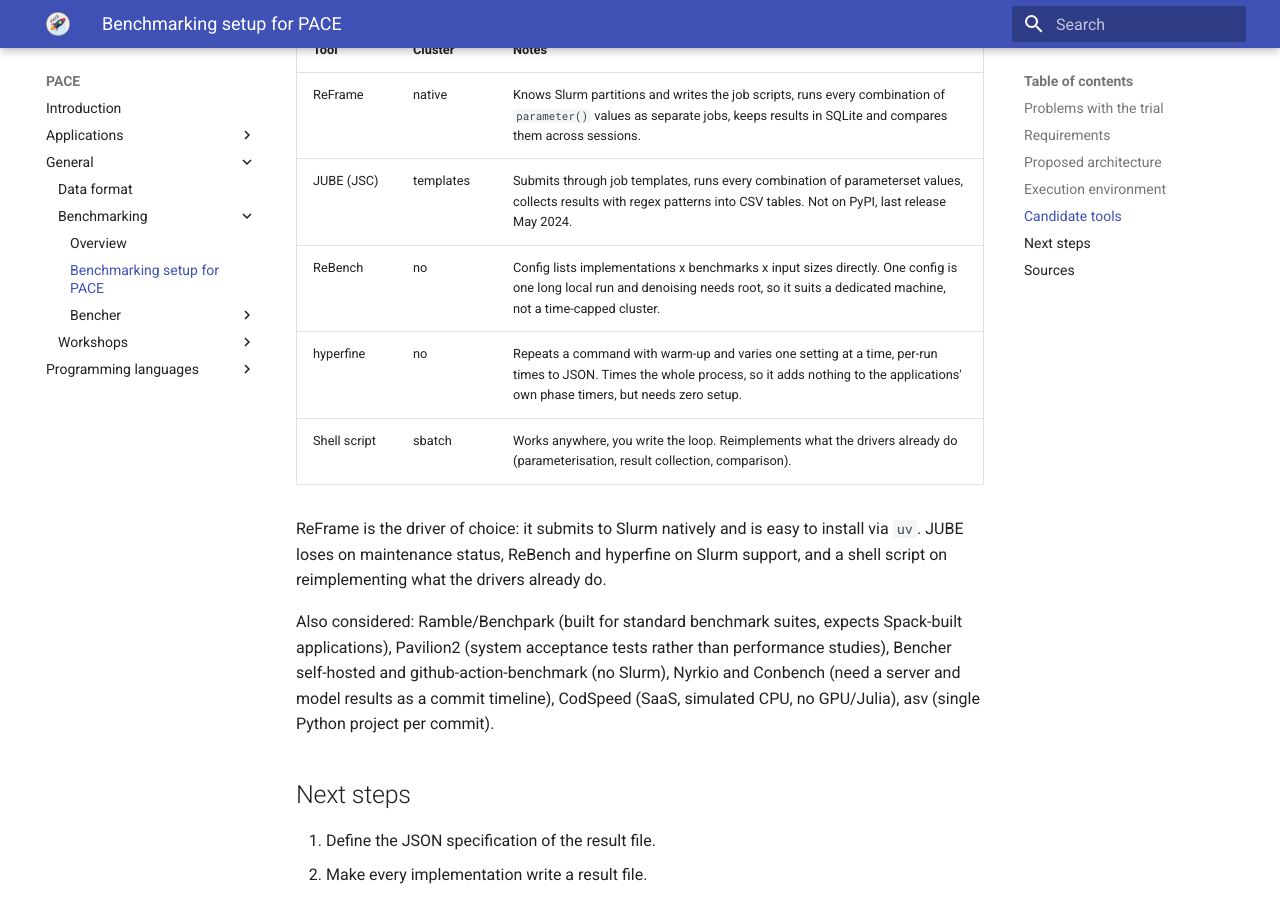
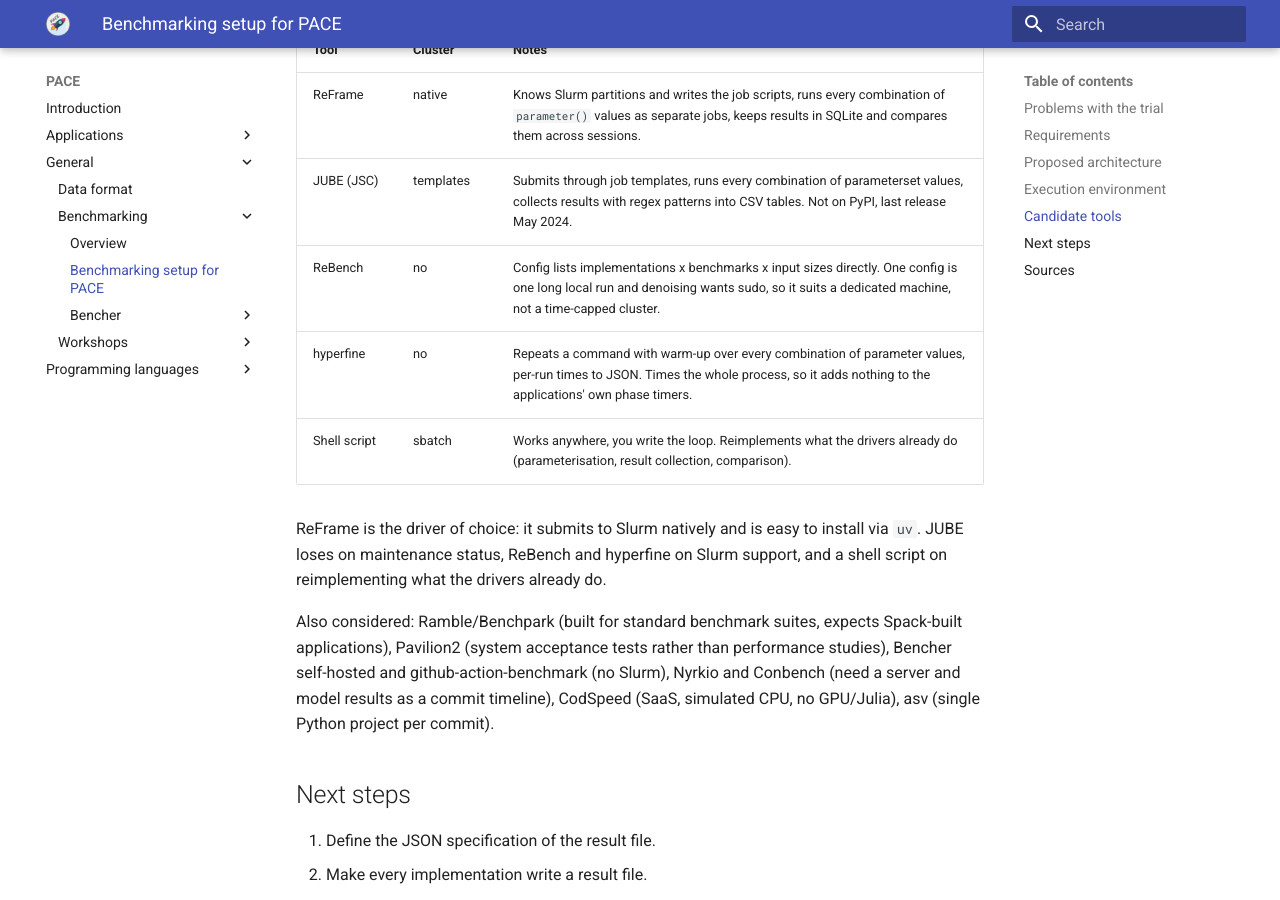
Before and after one commit to astron-rd/PACE, an MkDocs documentation site: the page built from docs/general/benchmarking/setup.md, in a window 1280 px wide and 900 px high, scrolled down 2299 px. Built offline with MkDocs 1.6.1 and Material for MkDocs 9.7.7, drawn with Linux system fonts in a browser that asks for light colours; nearby versions of some CDN libraries.

Commit message:
docs: correct the ReBench and hyperfine rows in benchmarking setup

```diff
--- a/docs/general/benchmarking/setup.md
+++ b/docs/general/benchmarking/setup.md
@@ -101,8 +101,8 @@
 | ------------ | --------- | ------------------------------------------------------------------------------------------------------------------------------------------------------------------------------------------------ |
 | ReFrame      | native    | Knows Slurm partitions and writes the job scripts, runs every combination of `parameter()` values as separate jobs, keeps results in SQLite and compares them across sessions.                   |
 | JUBE (JSC)   | templates | Submits through job templates, runs every combination of parameterset values, collects results with regex patterns into CSV tables. Not on PyPI, last release May 2024.                          |
-| ReBench      | no        | Config lists implementations x benchmarks x input sizes directly. One config is one long local run and denoising needs root, so it suits a dedicated machine, not a time-capped cluster.         |
-| hyperfine    | no        | Repeats a command with warm-up and varies one setting at a time, per-run times to JSON. Times the whole process, so it adds nothing to the applications' own phase timers, but needs zero setup. |
+| ReBench      | no        | Config lists implementations x benchmarks x input sizes directly. One config is one long local run and denoising wants sudo, so it suits a dedicated machine, not a time-capped cluster.         |
+| hyperfine    | no        | Repeats a command with warm-up over every combination of parameter values, per-run times to JSON. Times the whole process, so it adds nothing to the applications' own phase timers.             |
 | Shell script | sbatch    | Works anywhere, you write the loop. Reimplements what the drivers already do (parameterisation, result collection, comparison).                                                                  |
 
 ReFrame is the driver of choice: it submits to Slurm natively and is easy to
```
